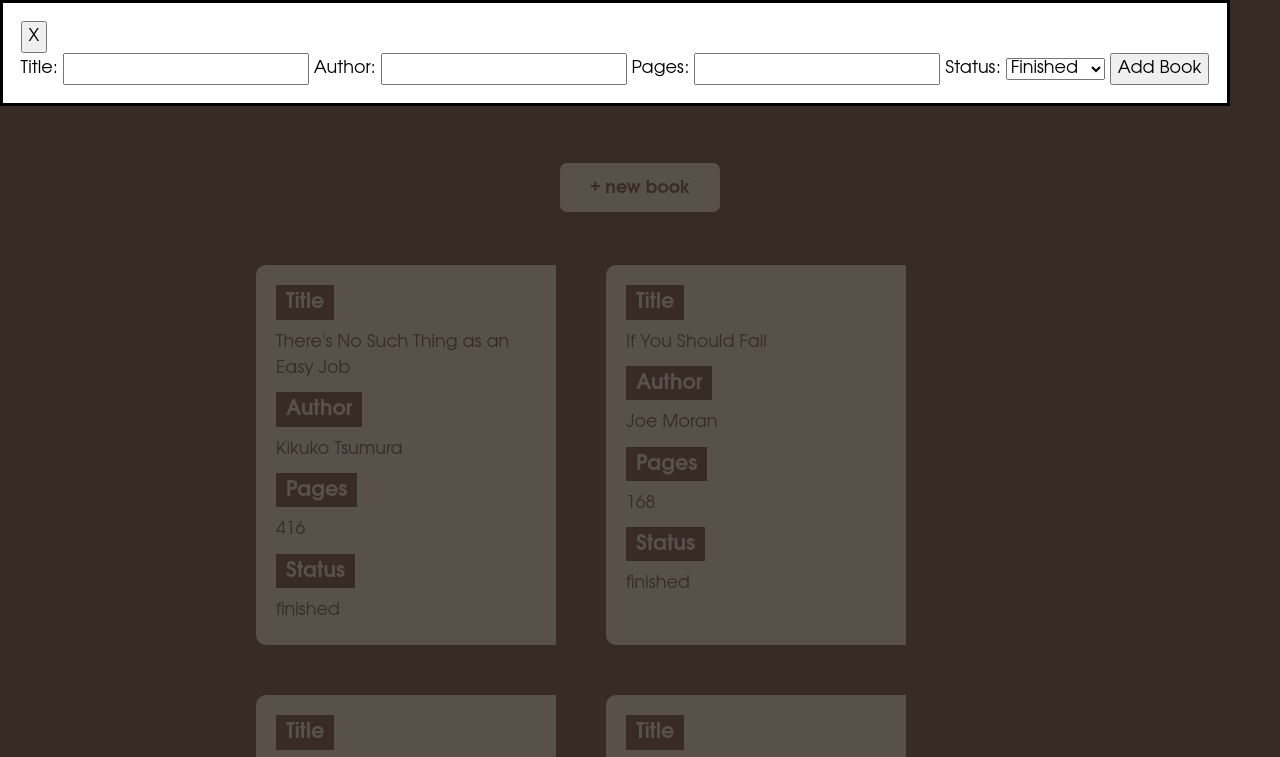
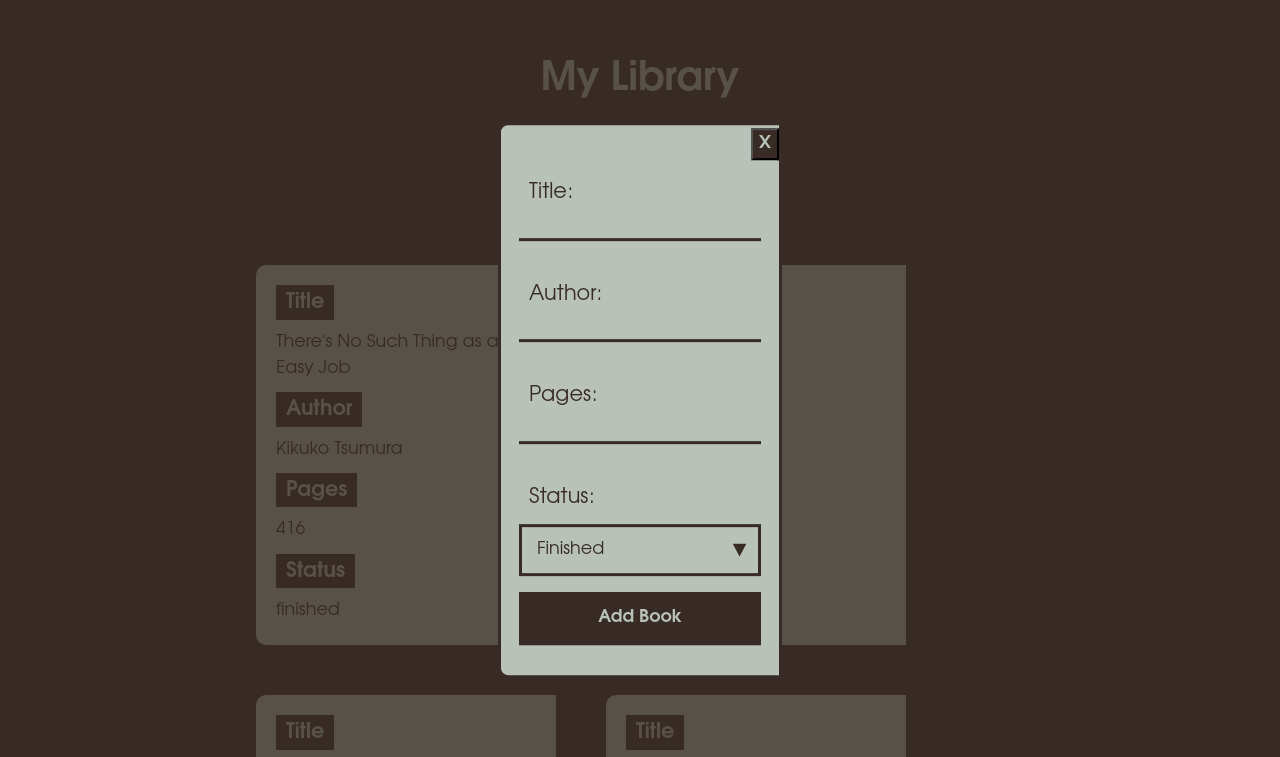
Before and after one commit to muahchee/library-app, a plain HTML site: page index.html in a window 1280 px wide. Both pictures are taken after a click on the button "+ new book". Shown: the top 757 px of the page. Drawn offline with Linux system fonts and the light colour scheme.

Commit message:
finish styling add book form

```diff
--- a/index.html
+++ b/index.html
@@ -24,14 +24,16 @@
       <input type="tel" id="pages" name="pages">
 
       <label for="status">Status:</label>
+      <div class="select-wrapper">
         <select name="status" id="status">
           <option value="finished" selected>Finished</option>
           <option value="reading">Reading</option>
           <option value="unread">Unread</option>
           <option value="dropped">Dropped</option>
         </select>
+      </div>
 
-      <button type="submit">Add Book</button>
+      <button class="submit" type="submit">Add Book</button>
     </form>
   </dialog>
 
--- a/style.css
+++ b/style.css
@@ -95,6 +95,97 @@ button.add-book:focus{
   opacity: 0.75;
 }
 
+dialog{
+  /* centers it */
+  position: absolute;
+  top: 50%;
+  left: 50%;
+  transform: translate(-50%, -50%);
+
+  background-color: var(--light);
+  color: var(--dark);
+
+  border-radius: 10px 0 0 10px;
+  overflow-y: scroll;
+  scrollbar-color: var(--dark) var(--light);
+  padding: 30px 18px;
+
+}
+
+form{
+  display: flex;
+  flex-direction: column;
+
+  position: relative;
+}
+
+input, select{
+  appearance: none;
+  margin-bottom: 16px;
+  background-color: inherit;
+  color: inherit;
+}
+
+input{
+  border: none;
+  border-bottom: 3px solid var(--dark);
+  /* padding: 5px 10px; */
+}
+
+select{
+  border: 3px solid var(--dark);
+  padding: 10px 15px;
+  width: 100%;
+  height: 100%;
+  cursor: pointer;
+}
+
+.select-wrapper{
+  position: relative;
+  margin-top: 10px;
+}
+
+.select-wrapper::after{
+  content: "▼";
+  position: absolute;
+  top: 5px;
+  right: 10px;
+  font-size: 2rem;
+}
+
+label{
+  font-size: 1.3rem;
+  display: inline;
+  padding: 3px 10px 0 10px;
+  margin-top: 20px;
+}
+
+.close-dialog{
+  position: absolute;
+  right: 0;
+  top: 3px;
+
+  background-color: var(--dark);
+  color: var(--light);
+  font-weight: bold;
+}
+
+button.submit{
+  background-color: var(--dark);
+  color: var(--light);
+  border: 3px solid var(--dark);
+  font-weight: bold;
+  padding: 10px 20px;
+  cursor: pointer;
+}
+
+button.submit:hover,
+button.submit:focus{
+  background-color: var(--light);
+  color: var(--dark);
+  border: 3px dashed var(--dark);
+}
+
 .full-wrap{
   width: 60%;
 
```
Lines whose indentation alone changed are shown as unchanged.
